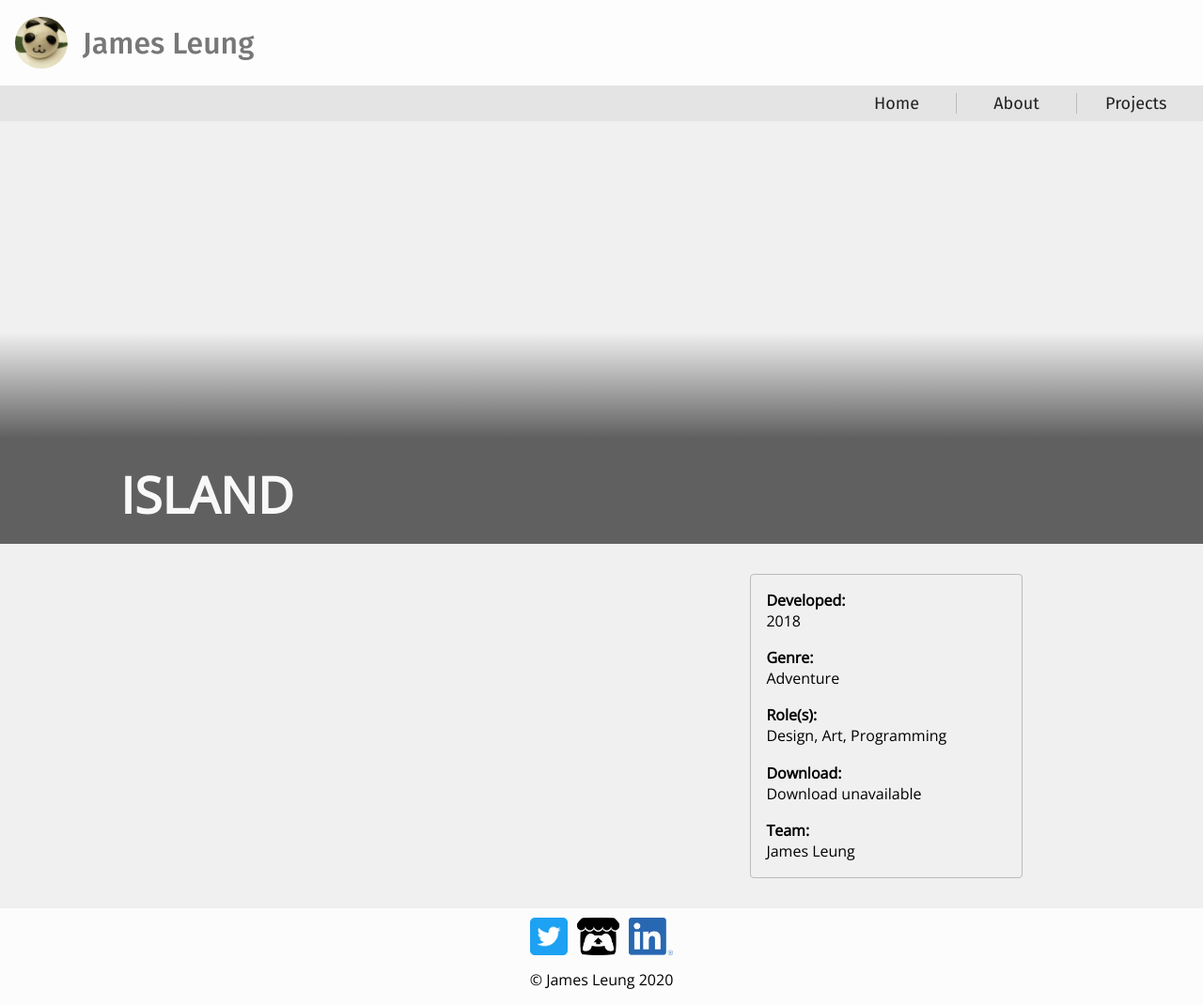
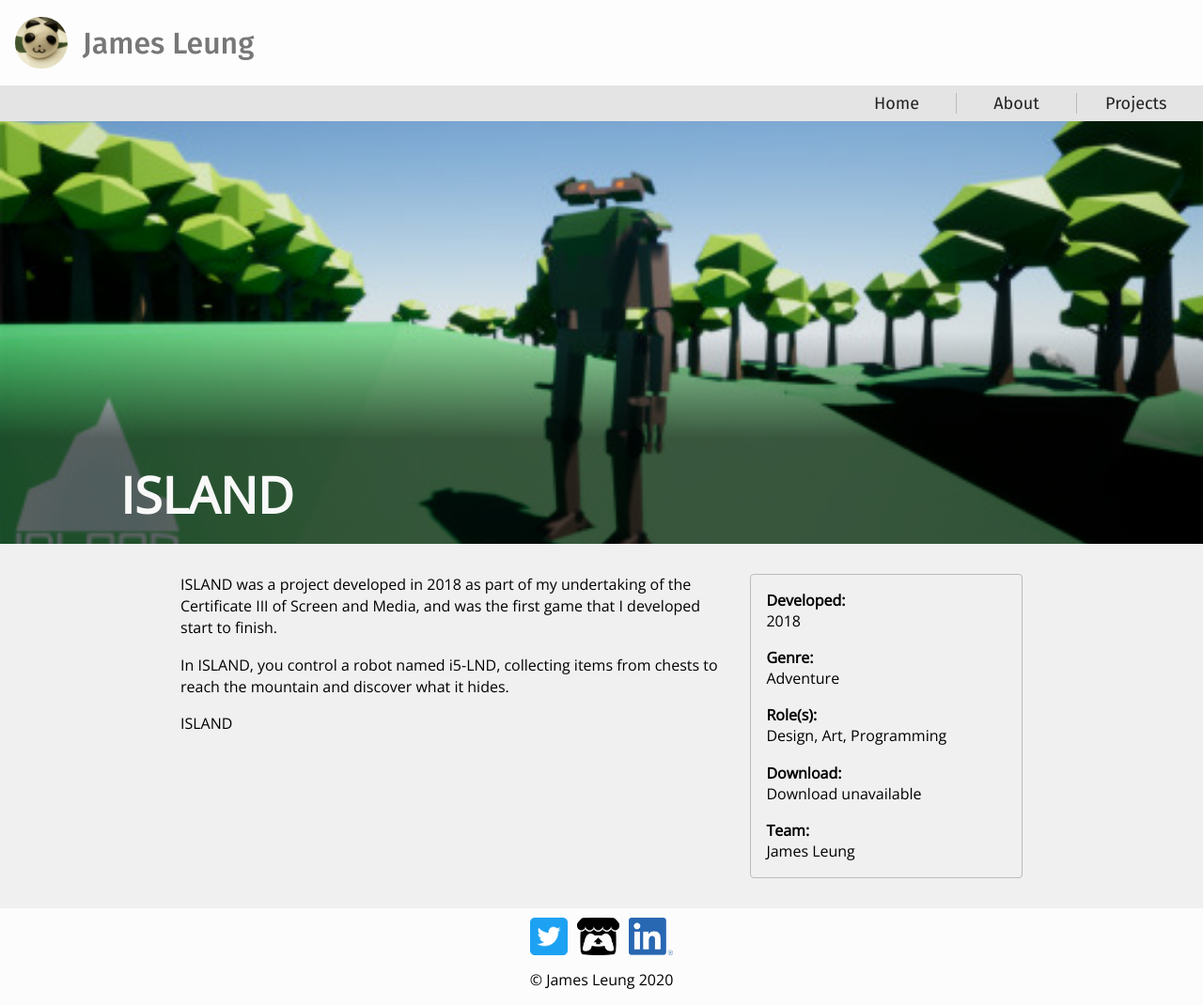
Before and after one commit to GhostEntity12/ghostentity12.github.io, a Jekyll site: the page built from projects/island.md, in a window 1280 px wide. Shown: the whole page at 94% size. Built offline with Jekyll 4.4.1, drawn with Linux system fonts in a browser that asks for light colours.

Commit message:
Adding more images

```diff
--- a/projects/island.md
+++ b/projects/island.md
@@ -4,5 +4,11 @@ title: ISLAND
 year: 2018
 genre: Adventure
 roles: Design, Art, Programming
-featureimage:
+featureimage: /assets/images/island.jpg
 ---
+
+ISLAND was a project developed in 2018 as part of my undertaking of the Certificate III of Screen and Media, and was the first game that I developed start to finish.
+
+In ISLAND, you control a robot named i5-LND, collecting items from chests to reach the mountain and discover what it hides.
+
+ISLAND
```
Also changed, not shown: projects/bear-fortification-force.md (+2 -2 lines), projects/little-town.md (+1 -1 lines), projects/motherduck.md (+1 -1 lines), assets/images/bff.jpg (added), assets/images/island.jpg (added), assets/images/littletown.jpg (added), 1 other file.
